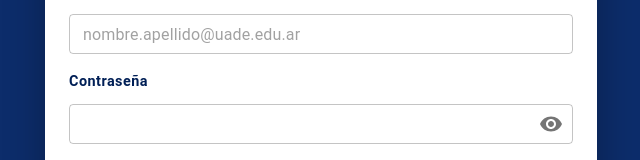
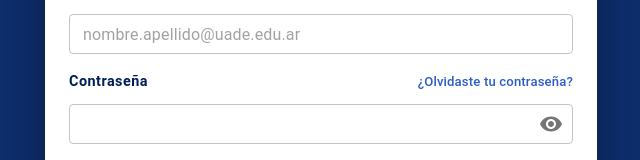
Before and after one commit to ExamiaDev/Examia-Frontend, a React (Vite) app: page /login in a window 1280 px wide. Shown: the part 323-483 px from the top of the page, without its empty margins (319-959 px from the left). Built offline with nearby package versions, Linux system fonts and the light colour scheme.

Commit message:
reestructuracion de login en base a lovable

```diff
--- a/src/presentation/components/AuthForm.jsx
+++ b/src/presentation/components/AuthForm.jsx
@@ -10,6 +10,7 @@ import {
   CircularProgress,
   IconButton,
   InputAdornment,
+  Link,
 } from '@mui/material';
 import { Visibility, VisibilityOff, School } from '@mui/icons-material';
 import CustomTextField from './CustomTextField';
@@ -102,12 +103,23 @@ const AuthForm = ({ onSuccess = () => {} }) => {
             sx={{ mt: 0.5, mb: 2 }}
           />
 
-          <Typography
-            variant="caption"
-            sx={{ display: 'block', color: '#001f56', fontWeight: 600, mb: 0.8, fontSize: '0.9rem' }}
-          >
-            Contraseña
-          </Typography>
+          <Box sx={{ display: 'flex', justifyContent: 'space-between', alignItems: 'center', mb: 0.8 }}>
+            <Typography
+              variant="caption"
+              sx={{ color: '#001f56', fontWeight: 600, fontSize: '0.9rem' }}
+            >
+              Contraseña
+            </Typography>
+            <Link
+              component="button"
+              type="button"
+              onClick={() => navigate('/forgot-password')}
+              underline="hover"
+              sx={{ fontSize: '0.82rem', color: '#2c5cc5', fontWeight: 500, cursor: 'pointer', background: 'none', border: 'none' }}
+            >
+              ¿Olvidaste tu contraseña?
+            </Link>
+          </Box>
           <CustomTextField
             name="password"
             type={showPassword ? 'text' : 'password'}
```
